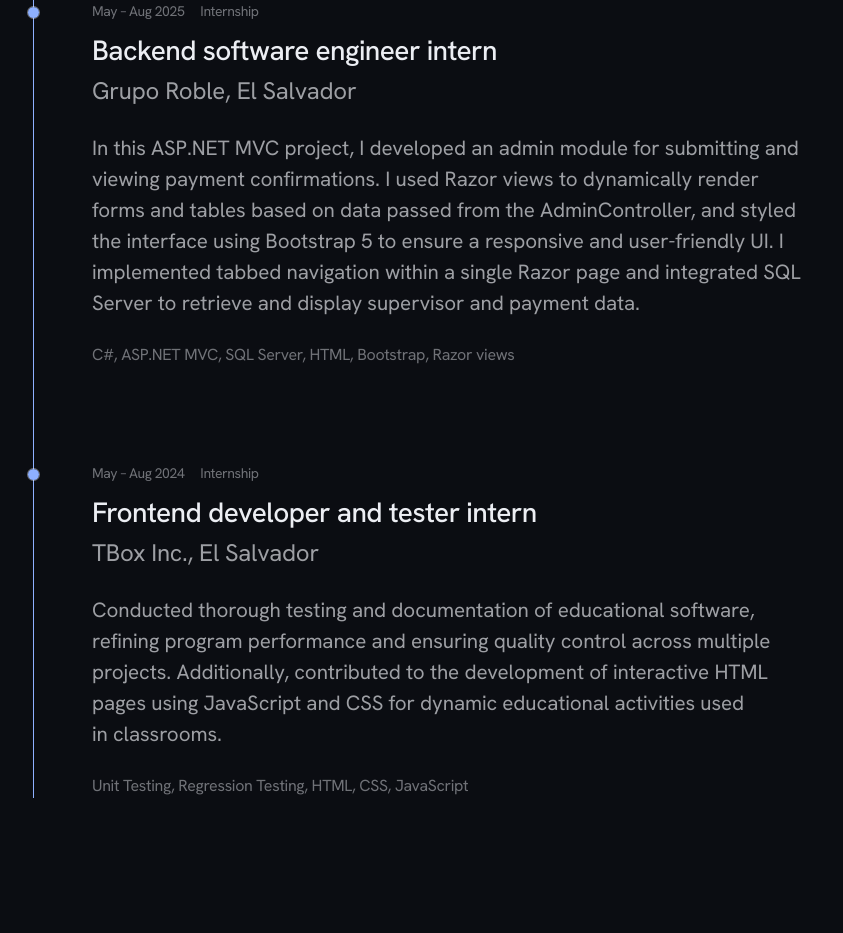
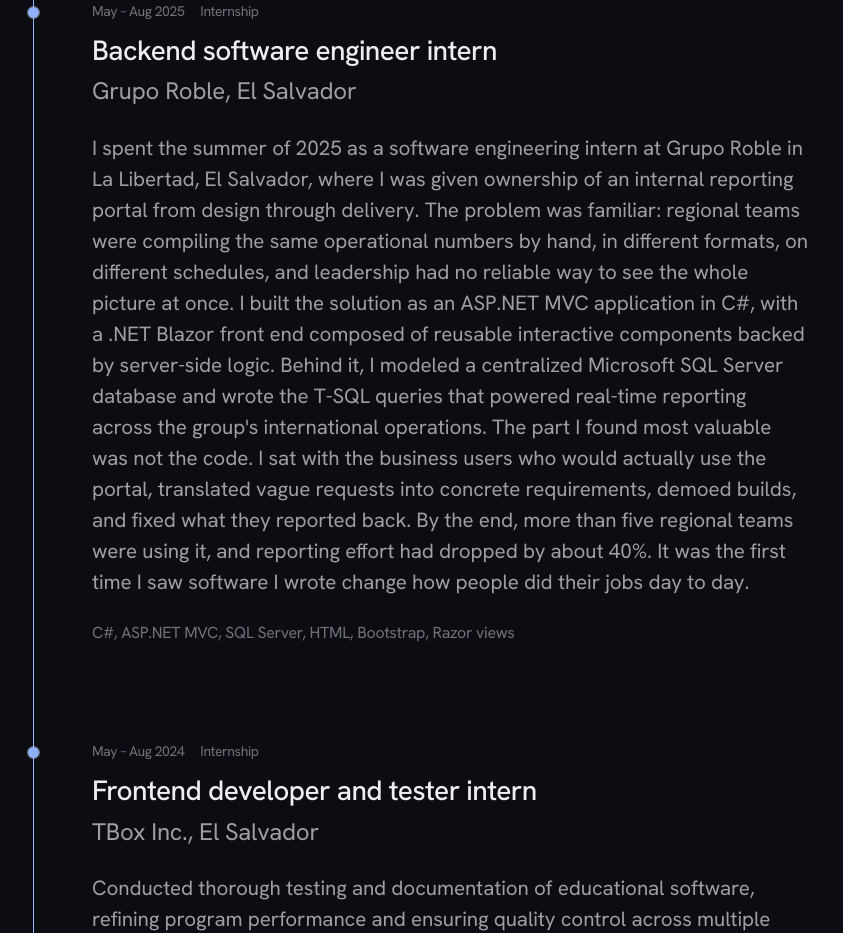
Before and after one commit to cesargarciari/Portfolio-Website, a React (Vite) app: page /experience in a window 1280 px wide. Shown: the part 1000-1933 px from the top of the page, without its empty margins (0-843 px from the left). Built offline with nearby package versions, Linux system fonts and the light colour scheme.

Commit message:
chore(fix)

```diff
--- a/src/components/ExperienceCards.tsx
+++ /dev/null
@@ -1,160 +0,0 @@
-import { motion } from "motion/react"
-import { Card, CardContent, CardDescription, CardHeader, CardTitle } from "@/components/ui/card"
-import { Badge } from "@/components/ui/badge"
-import { CiCalendar, CiMapPin } from "react-icons/ci"
-import { GiBookmarklet } from "react-icons/gi";
-import { VscBug } from "react-icons/vsc";
-import { TbBriefcase2Filled } from "react-icons/tb";
-
-interface ExperienceItem {
-  id: string
-  title: string
-  company: string
-  location: string
-  period: string
-  description: string
-  skills: string[]
-  type: "Work" | "Education" | "Internship"
-}
-
-const experiences: ExperienceItem[] = [
-  {
-    id: "3",
-    title: "Biomechanics Data Pipeline Capstone",
-    company: "Canadian Sport Institute Alberta",
-    location: "Calgary, AB",
-    period: "September 2025 - April 2026",
-    description:
-      "Built end-to-end Python pipelines turning drone-captured video into biomechanical joint-angle metrics, validated against clinical-grade motion capture hardware (85% correlation). Designed automated evaluation tooling: per-joint RMSE, MAE, Pearson r, cross-correlation-based temporal alignment, fuzzy column matching to align messy real-world data against ground truth. Applied custom signal processing (zero-phase Butterworth filtering, median filtering) to extract clean sagittal-plane kinematics from raw pose-estimation output.",
-    skills: ["Python", "Signal Processing", "Pose Estimation", "Data Pipelines"],
-    type: "Education",
-  },
-  {
-    id: "1",
-    title: "Software Engineer Backend Intern",
-    company: "Grupo Roble",
-    location: "El Salvador",
-    period: "May 2025 - August 2025",
-    description:
-      "I spent the summer of 2025 as a software engineering intern at Grupo Roble in La Libertad, El Salvador, where I was given ownership of an internal reporting portal from design through delivery. The problem was familiar: regional teams were compiling the same operational numbers by hand, in different formats, on different schedules, and leadership had no reliable way to see the whole picture at once. I built the solution as an ASP.NET MVC application in C#, with a .NET Blazor front end composed of reusable interactive components backed by server-side logic. Behind it, I modeled a centralized Microsoft SQL Server database and wrote the T-SQL queries that powered real-time reporting across the group's international operations. The part I found most valuable was not the code. I sat with the business users who would actually use the portal, translated vague requests into concrete requirements, demoed builds, and fixed what they reported back. By the end, more than five regional teams were using it, and reporting effort had dropped by about 40%. It was the first time I saw software I wrote change how people did their jobs day to day.",
-    skills: ["C#", "SQL", "HTML", "Bootstrap", "Razor views"],
-    type: "Internship",
-  },
-  {
-    id: "2",
-    title: "Frontend Developer and Tester intern",
-    company: "TBox Inc.",
-    location: "El Salvador",
-    period: "May 2024-August 2024",
-    description:
-      "Conducted thorough testing and documentation of educational software, refining program performance and ensuring quality control across multiple projects. Additionally, contributed to the development of interactive HTML pages using JavaScript and CSS for dynamic educational activities used in classrooms.",
-    skills: ["Unit Testing", "Regression Testing", "HTML", "JavaScript"],
-    type: "Internship",
-  },
-]
-
-export function ScrollTimeline() {
-  const getTypeIcon = (type: ExperienceItem["type"]) => {
-    switch (type) {
-      case "Work":
-        return <TbBriefcase2Filled />
-      case "Education":
-        return <GiBookmarklet />
-      case "Internship":
-        return <VscBug />
-      default:
-        return "📍"
-    }
-  }
-
-  return (
-    <div className="min-h-screen bg-background py-20 safe-bottom">
-      <div className="container mx-auto px-4">
-        <motion.div
-          initial={{ opacity: 0, y: 20 }}
-          whileInView={{ opacity: 1, y: 0 }}
-          viewport={{ once: true }}
-          transition={{ duration: 0.5 }}
-          className="text-center mb-16"
-        >
-          <p className="eyebrow mb-3">Timeline</p>
-          <h1 className="mb-4">My Experience</h1>
-          <p className="text-xl text-muted-foreground max-w-2xl mx-auto">
-            A summary of my professional experience
-          </p>
-        </motion.div>
-
-        <div className="relative max-w-4xl mx-auto space-y-12">
-          <div
-            aria-hidden
-            className="absolute left-8 top-8 bottom-8 hidden w-px -translate-x-1/2 bg-linear-to-b from-border via-border to-transparent sm:block"
-          />
-
-          {experiences.map((experience, index) => (
-            <motion.div
-              key={experience.id}
-              initial={{ opacity: 0, y: 24 }}
-              whileInView={{ opacity: 1, y: 0 }}
-              viewport={{ once: true, margin: "-80px" }}
-              transition={{ duration: 0.5, delay: index * 0.1 }}
-              className="relative flex items-start"
-            >
-              <div className="relative z-10 hidden shrink-0 sm:block">
-                <div className="flex h-16 w-16 items-center justify-center rounded-full border border-signal/30 bg-card text-xl text-signal ring-4 ring-background">
-                  {getTypeIcon(experience.type)}
-                </div>
-              </div>
-
-              <div className="flex-1 sm:ml-8">
-                <Card className="hover:-translate-y-0.5 hover:border-foreground/15 hover:shadow-[0_16px_40px_-20px_rgba(15,23,42,0.4)] dark:hover:shadow-[0_16px_40px_-20px_rgba(0,0,0,0.7)]">
-                  <CardHeader>
-                    <div className="flex flex-col sm:flex-row sm:items-center sm:justify-between gap-2">
-                      <CardTitle className="text-xl font-bold tracking-tight text-card-foreground">
-                        {experience.title}
-                      </CardTitle>
-                      <Badge
-                        variant="outline"
-                        className="w-fit border-border text-muted-foreground hover:bg-accent"
-                      >
-                        {experience.type}
-                      </Badge>
-                    </div>
-                    <CardDescription className="text-lg font-semibold text-foreground">
-                      {experience.company}
-                    </CardDescription>
-                    <div className="flex flex-col sm:flex-row gap-4 text-sm text-muted-foreground">
-                      <div className="flex items-center gap-1">
-                        <CiCalendar className="w-4 h-4" />
-                        {experience.period}
-                      </div>
-                      <div className="flex items-center gap-1">
-                        <CiMapPin className="w-4 h-4" />
-                        {experience.location}
-                      </div>
-                    </div>
-                  </CardHeader>
-                  <CardContent>
-                    <p className="text-muted-foreground mb-4 max-w-prose leading-relaxed">
-                      {experience.description}
-                    </p>
-                    <div className="flex flex-wrap gap-2">
-                      {experience.skills.map((skill) => (
-                        <Badge
-                          key={skill}
-                          variant="secondary"
-                          className="text-xs bg-secondary text-secondary-foreground hover:bg-accent"
-                        >
-                          {skill}
-                        </Badge>
-                      ))}
-                    </div>
-                  </CardContent>
-                </Card>
-              </div>
-            </motion.div>
-          ))}
-        </div>
-      </div>
-    </div>
-  )
-}
--- a/src/data/experience.ts
+++ b/src/data/experience.ts
@@ -38,7 +38,7 @@ export const roles: Role[] = [
     kind: "Internship",
     summary: "Built an ASP.NET MVC admin module for submitting and reviewing payment confirmations.",
     description:
-      "In this ASP.NET MVC project, I developed an admin module for submitting and viewing payment confirmations. I used Razor views to dynamically render forms and tables based on data passed from the AdminController, and styled the interface using Bootstrap 5 to ensure a responsive and user-friendly UI. I implemented tabbed navigation within a single Razor page and integrated SQL Server to retrieve and display supervisor and payment data.",
+      "I spent the summer of 2025 as a software engineering intern at Grupo Roble in La Libertad, El Salvador, where I was given ownership of an internal reporting portal from design through delivery. The problem was familiar: regional teams were compiling the same operational numbers by hand, in different formats, on different schedules, and leadership had no reliable way to see the whole picture at once. I built the solution as an ASP.NET MVC application in C#, with a .NET Blazor front end composed of reusable interactive components backed by server-side logic. Behind it, I modeled a centralized Microsoft SQL Server database and wrote the T-SQL queries that powered real-time reporting across the group's international operations. The part I found most valuable was not the code. I sat with the business users who would actually use the portal, translated vague requests into concrete requirements, demoed builds, and fixed what they reported back. By the end, more than five regional teams were using it, and reporting effort had dropped by about 40%. It was the first time I saw software I wrote change how people did their jobs day to day.",
     skills: ["C#", "ASP.NET MVC", "SQL Server", "HTML", "Bootstrap", "Razor views"],
   },
   {
```
